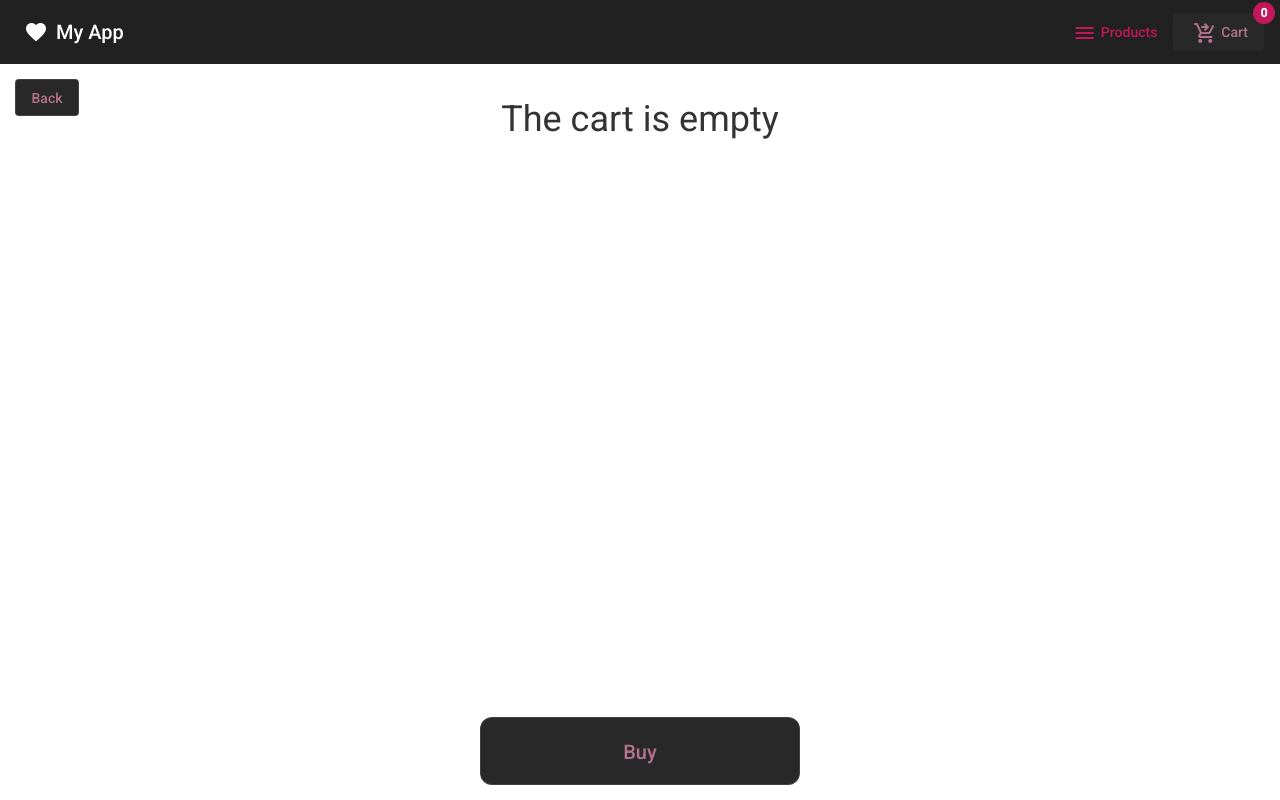
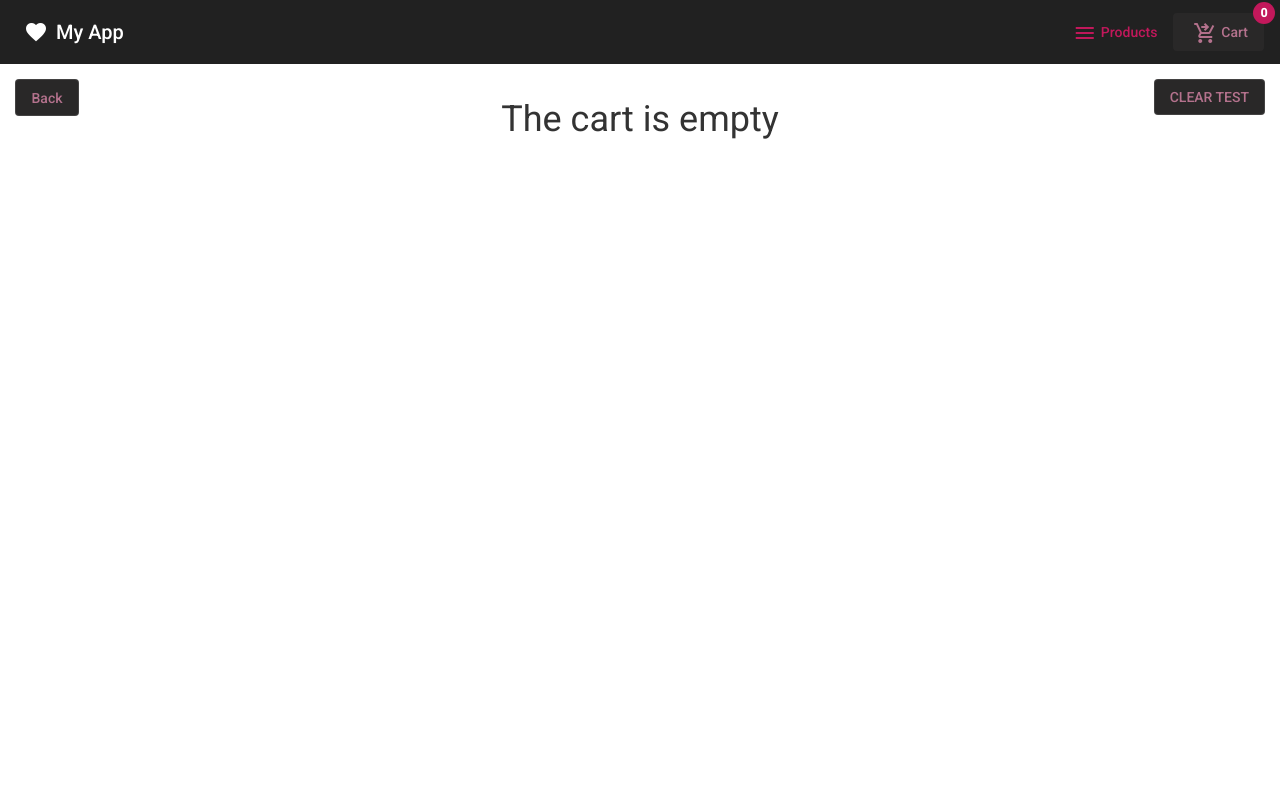
Before and after one commit to DZz1358/angular-shop, an Angular app: page /cart in a window 1280 px wide. Built offline with nearby package versions, Linux system fonts and the light colour scheme.

Commit message:
refactor style / deleted unused code

```diff
--- a/src/app/components/cart/cart.component.html
+++ b/src/app/components/cart/cart.component.html
@@ -1,7 +1,11 @@
 <div class="page-wrapper">
   <div class="cart-wrapper">
-    <button class="btn back-btn" mat-stroked-button (click)="back()">
+    <button class="btn action-btn back-btn" mat-stroked-button (click)="back()">
       <span>Back</span>
+    </button>
+
+    <button class="btn action-btn clear-btn" mat-stroked-button (click)="clearCart()">
+      CLEAR TEST
     </button>
 
     <ng-container *ngIf="cartProducts">
@@ -41,7 +45,7 @@
     </ng-container>
 
 
-    <div>
+    <div *ngIf="cartProducts">
       <button class="btn btn-pay-wrapper" mat-stroked-button>
         <span>Buy</span>
       </button>
--- a/src/app/components/cart/cart.component.scss
+++ b/src/app/components/cart/cart.component.scss
@@ -95,9 +95,9 @@
 }
 
 .back-btn {
-  position: absolute;
   left: 15px;
-  top: 15px;
-  color: #b4728d;
-  background-color: #292828;
 }
+
+.clear-btn {
+  right: 15px;
+}
--- a/src/app/components/cart/cart.component.ts
+++ b/src/app/components/cart/cart.component.ts
@@ -26,7 +26,6 @@ export class CartComponent implements OnInit {
   private loadCart() {
     this.cart$ = this.cartService.getCart();
     this.cart$.subscribe((cart) => {
-      console.log('cart', cart)
       this.cartProducts = cart.products
     })
   }
@@ -50,5 +49,9 @@ export class CartComponent implements OnInit {
     this.location.back();
   }
 
+  clearCart() {
+    this.cartService.clearCurrentCart()
+  }
+
 
 }
--- a/src/app/components/product-info/product-info.component.html
+++ b/src/app/components/product-info/product-info.component.html
@@ -1,7 +1,7 @@
 
 
 <div class="page-wrapper">
-  <button class="btn back-btn" mat-stroked-button (click)="back()">
+  <button class="btn action-btn back-btn" mat-stroked-button (click)="back()">
     <span>Back</span>
   </button>
 
--- a/src/app/components/product-info/product-info.component.scss
+++ b/src/app/components/product-info/product-info.component.scss
@@ -11,14 +11,10 @@
   height: 100%;
 }
 
+.back-btn {
+  left: 15px;
+}
 
-.back-btn {
-  position: absolute;
-  left: 15px;
-  top: 15px;
-  color: #b4728d;
-  background-color: #292828;
-}
 
 .card-img {
   object-fit: contain;
--- a/src/app/components/product-info/product-info.component.ts
+++ b/src/app/components/product-info/product-info.component.ts
@@ -23,7 +23,6 @@ export class ProductInfoComponent implements OnInit, OnDestroy {
   ngOnInit(): void {
     this.productSubscription = this.route.data.subscribe((data) => {
       this.product = data['data'];
-      console.log('data', data);
     })
 
   }
--- a/src/app/components/products-list/products-list.component.html
+++ b/src/app/components/products-list/products-list.component.html
@@ -1,8 +1,3 @@
-<button mat-stroked-button (click)="clearCart()">
-  CLEAR TEST
-</button>
-
-
 
 <form class="product-filter" [formGroup]="form">
   <mat-form-field appearance="outline" class="px-2 col-12 col-lg-3 col-sm-6">
--- a/src/app/components/products-list/products-list.component.ts
+++ b/src/app/components/products-list/products-list.component.ts
@@ -66,7 +66,6 @@ export class ProductsListComponent implements OnInit {
   private loadCart() {
     this.cart$ = this.cartService.getCart();
     this.cart$.subscribe((cart) => {
-      console.log('cart', cart)
       this.cart = cart.products
     })
   }
@@ -102,13 +101,6 @@ export class ProductsListComponent implements OnInit {
     this.cartService.removeFromCart(productId)
   }
 
-
-  clearCart() {
-    this.cartService.clearCurrentCart()
-  }
-
-
-
   ngOnDestroy() {
     if (this.productsSubscription) this.productsSubscription.unsubscribe();
   }
--- a/src/styles.scss
+++ b/src/styles.scss
@@ -37,3 +37,10 @@ body {
     padding: 5px 15px;
   }
 }
+
+.action-btn {
+  position: absolute !important;
+  top: 15px;
+  color: #b4728d;
+  background-color: #292828;
+}
```
